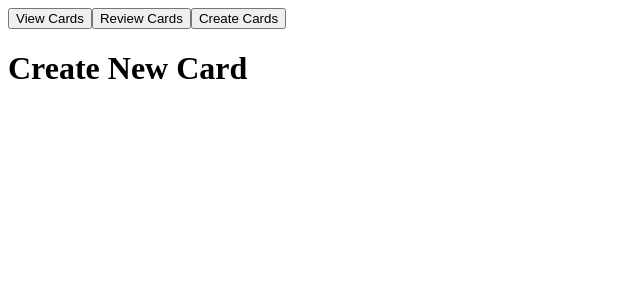
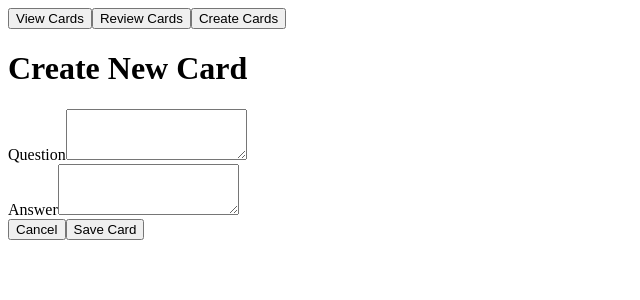
Before and after one commit to seongkevinlee/react-flashcard, a React app: page / in a window 1280 px wide. Both pictures are taken after a click on the button "Create Cards". Shown: the top 300 px of the page, without its empty margins (0-640 px from the left). Built offline with nearby package versions, Linux system fonts and the light colour scheme; the HTML template or start-up script is replaced by a standard one.

Commit message:
added form to create-card component to render

```diff
--- a/src/components/app.jsx
+++ b/src/components/app.jsx
@@ -24,7 +24,7 @@ export default class App extends React.Component {
   getView() {
     switch (this.state.view) {
       case 'create-card':
-        return <CreateCard/>;
+        return <CreateCard addCard={this.CreateCard}/>;
       case 'review-cards':
         return <ReviewCards/>;
       case 'view-cards':
@@ -44,7 +44,7 @@ export default class App extends React.Component {
     cardsList.push(card);
     this.setState({
       cards: cardsList
-    });
+    }, this.saveCards);
   }
 
   render() {
--- a/src/components/create-card.jsx
+++ b/src/components/create-card.jsx
@@ -4,14 +4,35 @@ export default class CreateCard extends React.Component {
   constructor(props) {
     super(props);
     this.state = {
-      cardFront: 'null',
-      cardBack: 'null'
+      question: '',
+      answer: ''
     };
   }
 
   render() {
     return (
-      <h1 className='text-center'>Create New Card</h1>
+      <div className='container col-8'>
+        <header>
+          <h1 className='text-center'>Create New Card</h1>
+        </header>
+        <div>
+          <form>
+            <div className='form-group'>
+              <label htmlFor="question-text">Question</label>
+              <textarea className='form-control' name="question-text" id="question-text" rows="3"></textarea>
+            </div>
+            <div className='form-group'>
+              <label htmlFor="answer-text">Answer</label>
+              <textarea className='form-control' name="answer-text" id="answer-text" rows="3"></textarea>
+            </div>
+            <div className='d-flex justify-content-end'>
+              <button className='btn btn-outline-danger'>Cancel</button>
+              <button className='btn btn-outline-success'>Save Card</button>
+            </div>
+          </form>
+        </div>
+
+      </div>
     );
   }
 
```
